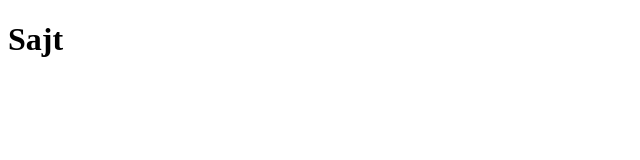
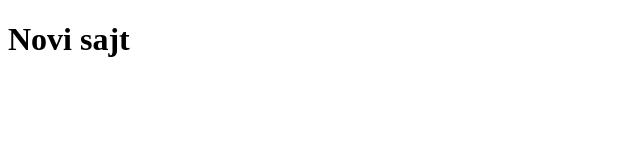
Before and after one commit to TeodoraR25/sajt, a plain HTML site: page index.html in a window 1280 px wide. Shown: the whole page, without its empty margins (0-640 px from the left). Drawn offline with Linux system fonts and the light colour scheme.

Commit message:
Izmena naziva

```diff
--- a/index.html
+++ b/index.html
@@ -7,7 +7,7 @@
 </head>
 <body>
 
-<h1>Sajt</h1>
+<h1>Novi sajt</h1>
 
 
 </body>
```
